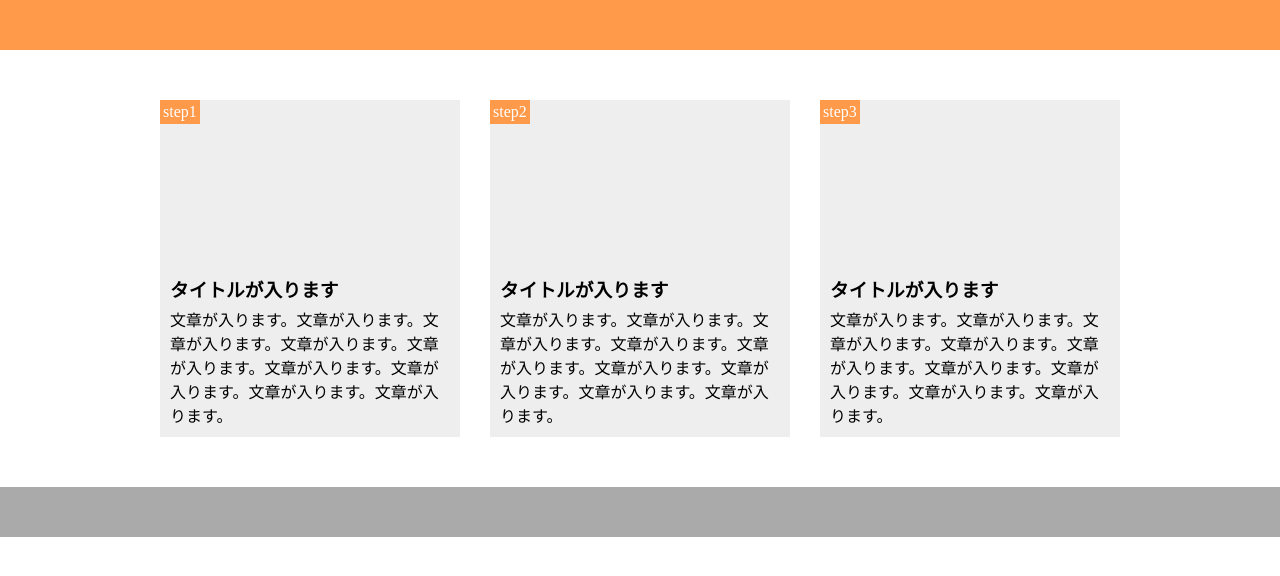
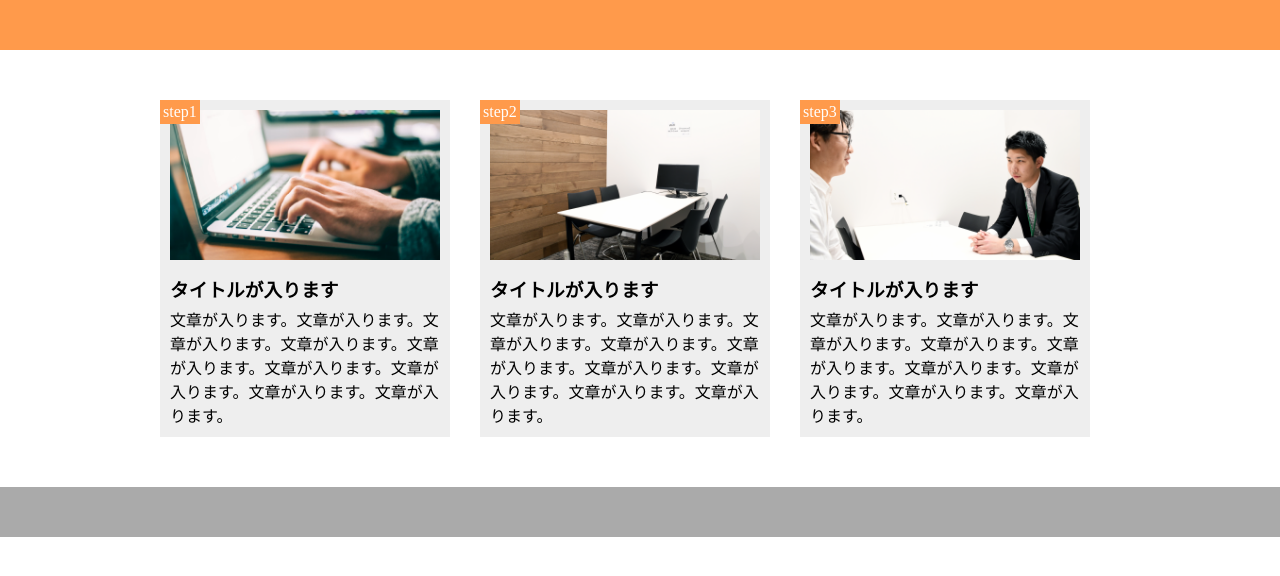
Before and after one commit to mizu11pro/Exercise, a plain HTML site: page Exercise1-9/1-10.html in a window 1280 px wide. Drawn offline with Linux system fonts and the light colour scheme.

Commit message:
[finish] 1-10

```diff
--- a/index.html
+++ b/Exercise1-9/1-10.html
@@ -7,7 +7,7 @@
   <link rel="stylesheet" href="https://use.fontawesome.com/releases/v5.15.1/css/all.css"
     integrity="sha384-vp86vTRFVJgpjF9jiIGPEEqYqlDwgyBgEF109VFjmqGmIY/Y4HV4d3Gp2irVfcrp" crossorigin="anonymous">
   <link rel="stylesheet" href="styles.css">
-  <title>Exercise</title>
+  <title>Exercise1-9</title>
 </head>
 
 <body>
--- a/styles.css
+++ b/Exercise1-9/styles.css
@@ -14,7 +14,6 @@ header{
   width:960px;
   margin:50px auto;
   display:flex;
-
 }
 
 .main-list{
@@ -25,7 +24,7 @@ margin-right:30px;
 padding:10px;
 }
 .main-list:last-child{
-  margin-right:0px;
+  margin-right:none;
 }
 .main-list-text{
   position:absolute;
```
Also changed, not shown: Exercise1-9/img/flow01.png (added), Exercise1-9/img/flow02.png (added), Exercise1-9/img/flow03.png (added), 2 other files.
